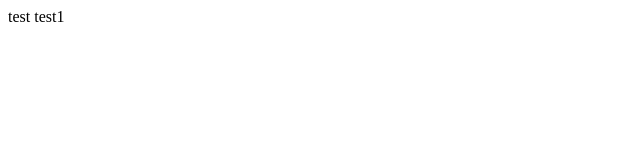
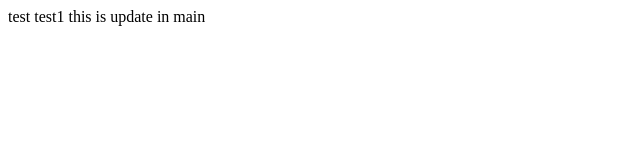
Before and after one commit to Asrih7/TestBranches, a plain HTML site: page index.html in a window 1280 px wide. Shown: the whole page, without its empty margins (0-640 px from the left). Drawn offline with Linux system fonts and the light colour scheme.

Commit message:
this is update in main

```diff
--- a/index.html
+++ b/index.html
@@ -17,6 +17,8 @@
 <body>
   test
   test1
+
+  this is update in main
 </body>
 
 </html>
```
